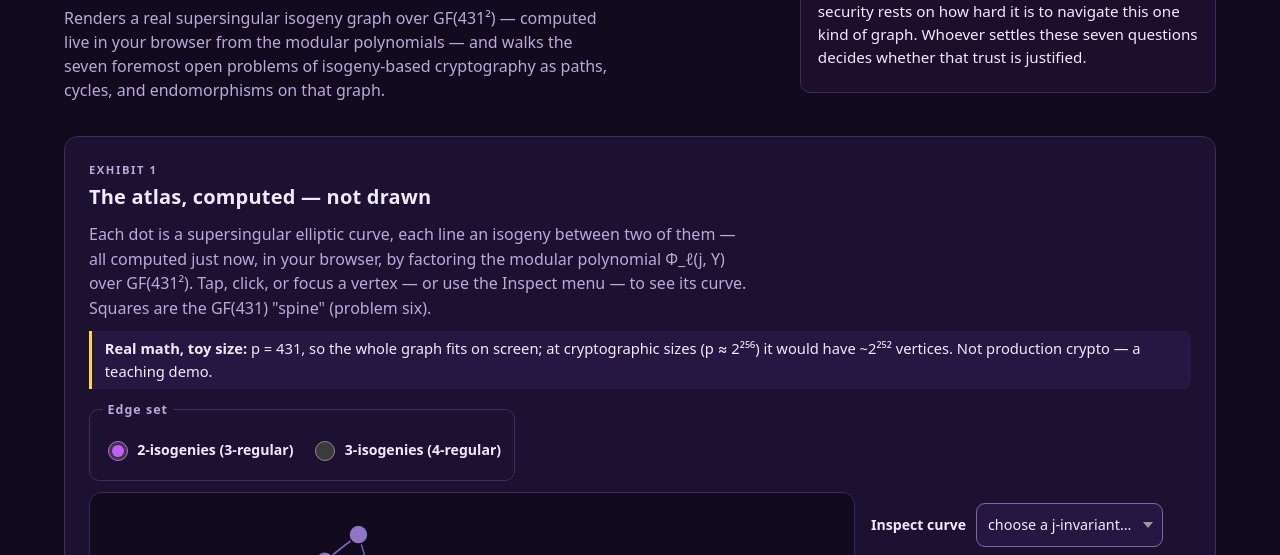
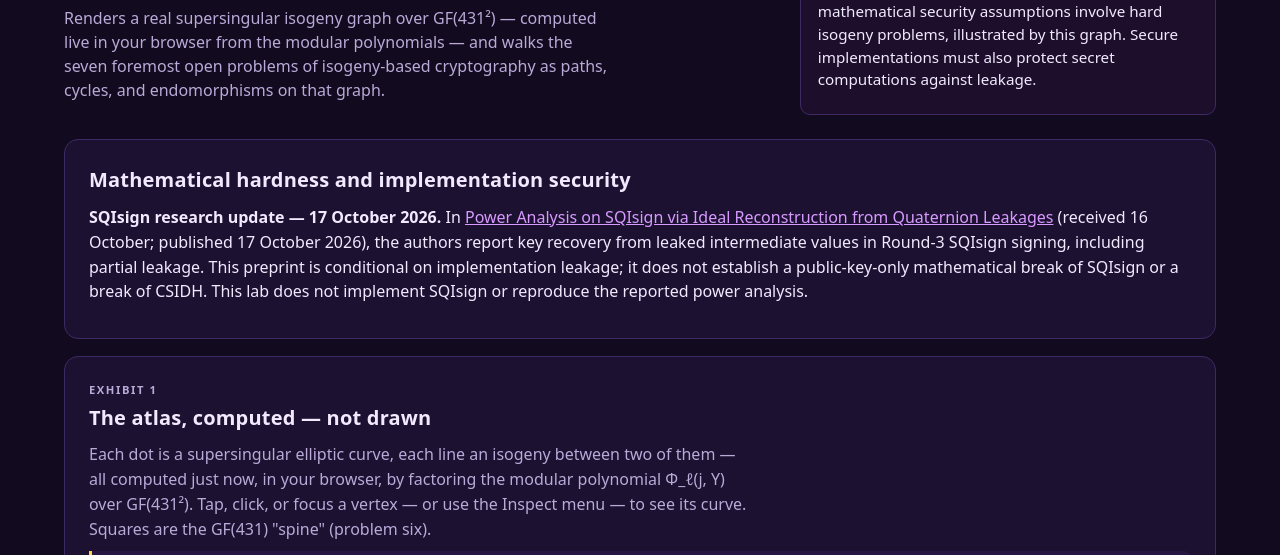
Before and after one commit to systemslibrarian/crypto-lab-isogeny-atlas, a website built with Vite: page index.html in a window 1280 px wide. Shown: the part 182-737 px from the top of the page. Built offline with nearby package versions, Linux system fonts and the light colour scheme.

Commit message:
Distinguish SQIsign assumptions from signing leakage

```diff
--- a/index.html
+++ b/index.html
@@ -185,12 +185,23 @@
           <span class="cl-hero-why-label">WHY IT MATTERS</span>
           <p class="cl-hero-why-text">
             Isogeny-based schemes like SQIsign are candidates to survive quantum
-            computers, and their entire security rests on how hard it is to navigate this
-            one kind of graph. Whoever settles these seven questions decides whether that
-            trust is justified.
+            computers. Their underlying mathematical security assumptions involve hard
+            isogeny problems, illustrated by this graph. Secure implementations must also
+            protect secret computations against leakage.
           </p>
         </aside>
       </header>
+
+      <section class="card" aria-labelledby="sqisign-update-heading">
+        <h2 id="sqisign-update-heading">Mathematical hardness and implementation security</h2>
+        <p><strong>SQIsign research update — 17 October 2026.</strong>
+          In <a href="https://eprint.iacr.org/2026/2508">Power Analysis on SQIsign via Ideal Reconstruction from Quaternion Leakages</a>
+          (received 16 October; published 17 October 2026), the authors report key recovery from
+          leaked intermediate values in Round-3 SQIsign signing, including partial leakage.
+          This preprint is conditional on implementation leakage; it does not establish a
+          public-key-only mathematical break of SQIsign or a break of CSIDH.
+          This lab does not implement SQIsign or reproduce the reported power analysis.</p>
+      </section>
 
       <section class="card" id="exhibit-1" aria-labelledby="ex1-h">
         <span class="kicker">Exhibit 1</span>
```
Also changed, not shown: README.md.
